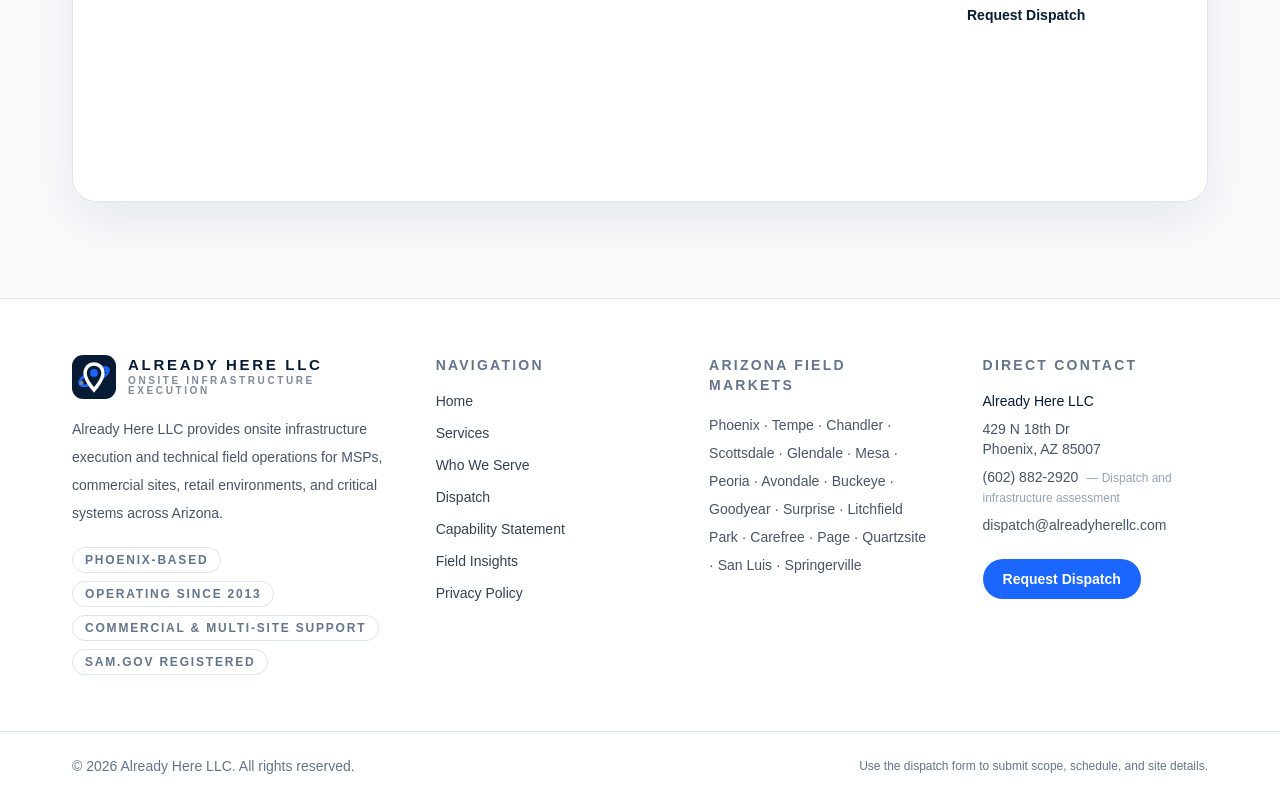
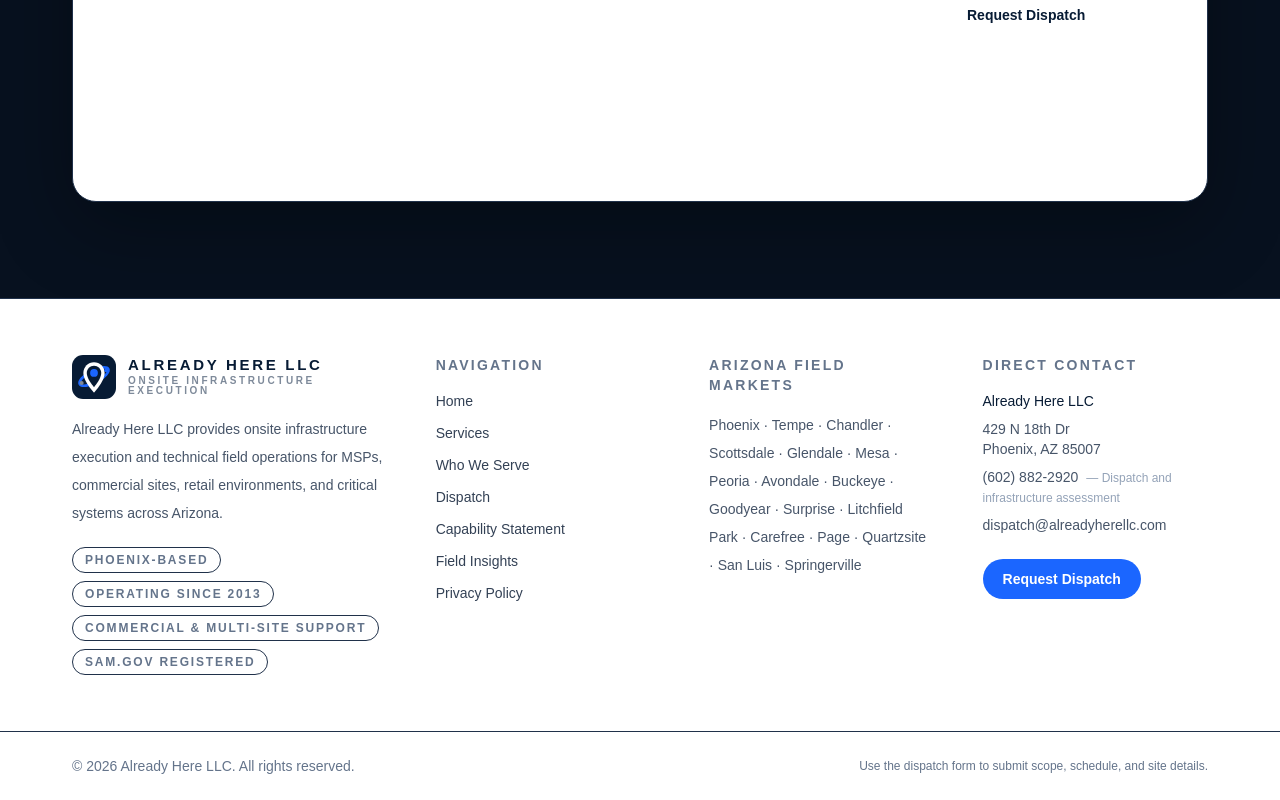
Before and after one commit to quantam101/already-here-llc, a Next.js app: page / in a window 1280 px wide. Shown: the part 5709-6509 px from the top of the page. Built offline with nearby package versions, Linux system fonts and the light colour scheme; no server answers.

Commit message:
Apply enterprise dark theme design tokens

```diff
--- a/tailwind.config.ts
+++ b/tailwind.config.ts
@@ -14,12 +14,12 @@ const config: Config = {
         steel: '#7E8A9A',
         charcoal: '#101820',
         slateBrand: '#7E8A9A',
-        soft: '#F8FAFC',
-        borderBrand: '#DDE5EF',
-        ink: '#101820'
+        soft: '#07111F',
+        borderBrand: '#20314A',
+        ink: '#E5EDF7'
       },
       boxShadow: {
-        panel: '0 18px 50px rgba(7, 27, 52, 0.08)'
+        panel: '0 24px 80px rgba(0, 0, 0, 0.32)'
       },
       maxWidth: {
         content: '1200px'
@@ -30,12 +30,12 @@ const config: Config = {
       typography: {
         DEFAULT: {
           css: {
-            color: '#334155',
+            color: '#B8C4D6',
             maxWidth: 'none',
-            h2: { color: '#071B34', fontWeight: '600' },
-            h3: { color: '#071B34', fontWeight: '600' },
-            a: { color: '#1B66FF' },
-            strong: { color: '#101820' }
+            h2: { color: '#F8FAFC', fontWeight: '600' },
+            h3: { color: '#F8FAFC', fontWeight: '600' },
+            a: { color: '#6EA2FF' },
+            strong: { color: '#FFFFFF' }
           }
         }
       }
```
